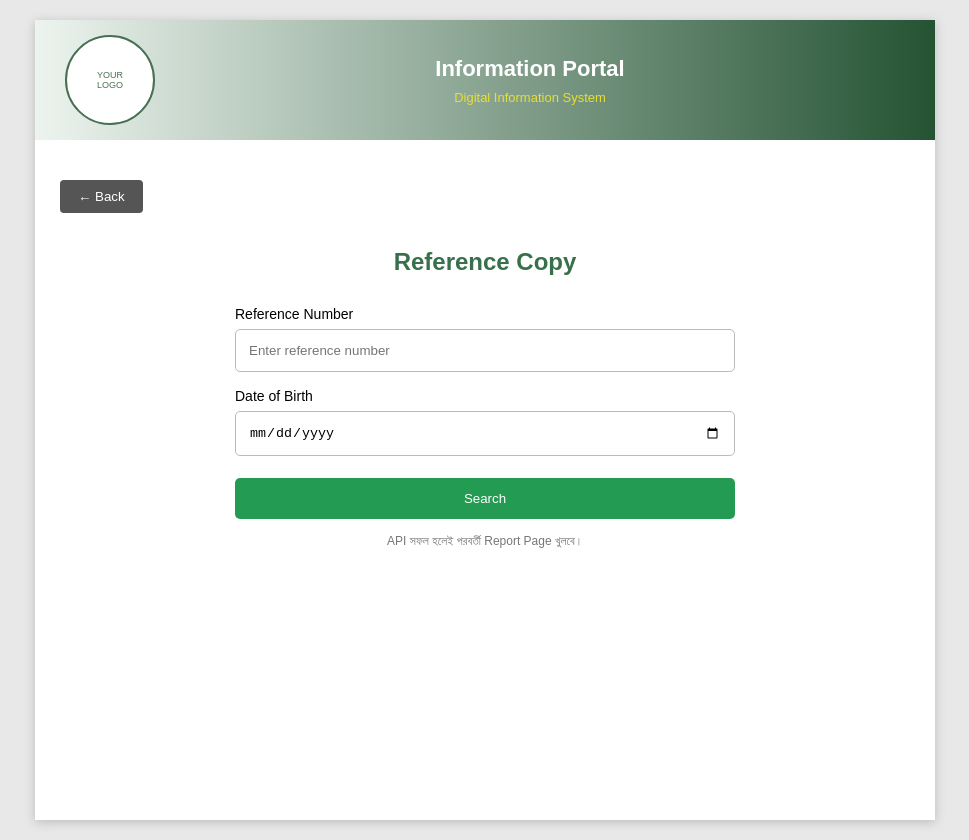
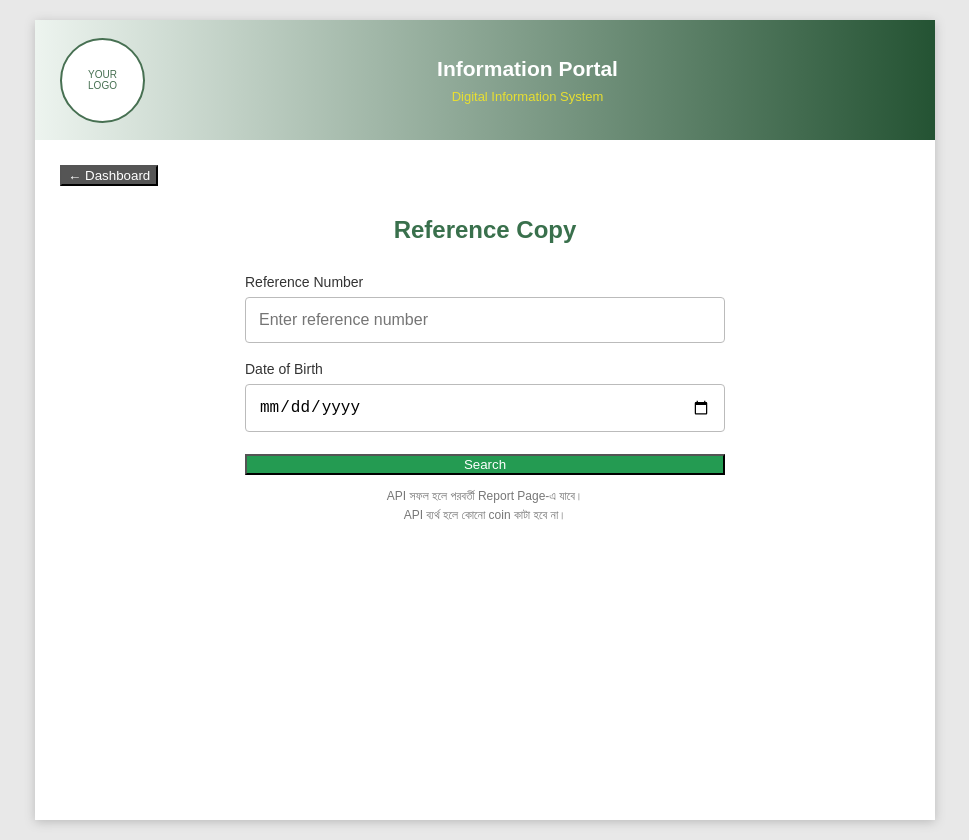
Before and after one commit to Md-Rafii/amar_wallet, a plain HTML site: page search/index.html in a window 1280 px wide. Shown: the whole page, without its empty margins (155-1124 px from the left). Drawn offline with Linux system fonts and the light colour scheme.

Commit message:
Update index.html

```diff
--- a/search/index.html
+++ b/search/index.html
@@ -2,485 +2,156 @@
 <html lang="bn">
 <head>
 <meta charset="UTF-8">
-<meta name="viewport" content="width=device-width,initial-scale=1">
-
-<title>Reference Search</title>
+<meta name="viewport" content="width=device-width, initial-scale=1">
+<title>Reference Copy Search</title>
 
 <style>
-
 *{box-sizing:border-box}
-
-body{
- margin:0;
- background:#e8e8e8;
- font-family:Arial,sans-serif;
-}
-
-.page{
- max-width:900px;
- min-height:100vh;
- margin:20px auto;
- background:white;
- box-shadow:0 2px 10px #bbb;
-}
-
-.header{
- height:120px;
- background:linear-gradient(90deg,#edf4ef,#245333);
- display:flex;
- align-items:center;
- padding:15px 30px;
-}
-
-.logo{
- width:90px;
- height:90px;
- border-radius:50%;
- border:2px solid #477052;
- background:white;
- display:flex;
- justify-content:center;
- align-items:center;
- text-align:center;
- font-size:9px;
- color:#477052;
-}
-
-.headerText{
- flex:1;
- text-align:center;
- color:white;
-}
-
-.headerText h1{
- font-size:22px;
- margin:0 0 8px;
-}
-
-.headerText p{
- margin:0;
- color:#e8df31;
- font-size:13px;
-}
-
-.content{
- padding:40px 25px;
-}
-
-.back{
- background:#555;
- color:white;
- border:0;
- padding:9px 18px;
- border-radius:4px;
-}
-
-.form{
- max-width:500px;
- margin:35px auto;
-}
-
-.title{
- text-align:center;
- color:#39704c;
- margin-bottom:30px;
-}
-
-label{
- display:block;
- margin:16px 0 7px;
- font-size:14px;
-}
-
-input{
- width:100%;
- padding:13px;
- border:1px solid #bbb;
- border-radius:5px;
-}
-
-.search{
- width:100%;
- margin-top:22px;
- padding:13px;
- border:0;
- border-radius:5px;
- background:#249b52;
- color:white;
- cursor:pointer;
-}
-
-.search:disabled{
- opacity:.6;
-}
-
-.note{
- text-align:center;
- font-size:12px;
- color:#777;
- margin-top:15px;
-}
-
-.toast{
- position:fixed;
- bottom:30px;
- left:50%;
- transform:translateX(-50%);
- background:#333;
- color:white;
- padding:12px 22px;
- border-radius:5px;
- display:none;
- z-index:999;
-}
-
+body{margin:0;background:#e8e8e8;font-family:Arial,sans-serif;color:#333}
+.page{max-width:900px;min-height:100vh;margin:20px auto;background:white;box-shadow:0 2px 10px #bbb}
+.header{height:120px;background:linear-gradient(90deg,#edf4ef,#245333);display:flex;align-items:center;padding:15px 25px}
+.logo{width:85px;height:85px;flex-shrink:0;border-radius:50%;background:white;border:2px solid #477052;display:flex;align-items:center;justify-content:center;text-align:center;color:#477052;font-size:10px}
+.headerText{flex:1;text-align:center;color:white}
+.headerText h1{font-size:21px;margin:0 0 8px}
+.headerText p{margin:0;color:#e8df31;font-size:13px}
+.content{padding:25px}
+.back{background:#555;color:white}
+.form{max-width:480px;margin:30px auto}
+h2{text-align:center;color:#39704c;margin-bottom:30px}
+label{display:block;margin:18px 0 7px;font-size:14px}
+input{width:100%;padding:13px;border:1px solid #bbb;border-radius:4px;font-size:16px}
+.search{width:100%;margin-top:22px;background:#249b52;color:white}
+.search:disabled{opacity:.6}
+.note{text-align:center;font-size:12px;color:#777;line-height:1.6}
+.toast{display:none;position:fixed;bottom:25px;left:50%;transform:translateX(-50%);padding:12px 18px;background:#333;color:white;border-radius:5px;max-width:90%;text-align:center}
+@media(max-width:600px){.page{margin:0}.header{height:110px;padding:10px 15px}.logo{width:70px;height:70px}.headerText h1{font-size:16px}.content{padding:20px}}
 </style>
 </head>
 
 <body>
+<div class="page">
+  <header class="header">
+    <div class="logo">YOUR<br>LOGO</div>
+    <div class="headerText">
+      <h1>Information Portal</h1>
+      <p>Digital Information System</p>
+    </div>
+  </header>
 
-<div class="page">
+  <div class="content">
+    <button class="back" type="button" onclick="goBack()">← Dashboard</button>
 
-<header class="header">
+    <div class="form">
+      <h2>Reference Copy</h2>
 
-<div class="logo">
-YOUR<br>LOGO
+      <form id="searchForm">
+        <label for="reference">Reference Number</label>
+        <input id="reference" name="reference" type="text"
+               placeholder="Enter reference number" required>
+
+        <label for="dob">Date of Birth</label>
+        <input id="dob" name="dob" type="date" required>
+
+        <button id="searchButton" class="search" type="submit">
+          Search
+        </button>
+      </form>
+
+      <p class="note">
+        API সফল হলে পরবর্তী Report Page-এ যাবে।<br>
+        API ব্যর্থ হলে কোনো coin কাটা হবে না।
+      </p>
+    </div>
+  </div>
 </div>
-
-<div class="headerText">
-<h1>Information Portal</h1>
-<p>Digital Information System</p>
-</div>
-
-</header>
-
-
-<div class="content">
-
-<button class="back" onclick="history.back()">
-← Back
-</button>
-
-
-<div class="form">
-
-<h2 class="title">
-Reference Copy
-</h2>
-
-
-<label>
-Reference Number
-</label>
-
-<input
- id="reference"
- type="text"
- placeholder="Enter reference number"
-/>
-
-
-<label>
-Date of Birth
-</label>
-
-<input
- id="dob"
- type="date"
-/>
-
-
-<button
- id="searchBtn"
- class="search"
- onclick="searchAPI()"
->
-Search
-</button>
-
-
-<div class="note">
-API সফল হলেই পরবর্তী Report Page খুলবে।
-</div>
-
-</div>
-
-</div>
-
-</div>
-
 
 <div id="toast" class="toast"></div>
 
+<script>
+/*
+  তোমার আসল API URL এখানে বসাবে।
+  উদাহরণ: https://api.example.com/search
 
-<script>
+  API-কে success:true এবং data object ফেরত দিতে হবে।
+*/
+const API_URL = "https://YOUR-API-SERVER.com/api/search";
 
-/*
-=========================================
-YOUR API
-=========================================
-
-Example:
-
-https://example.com/api/search
-
-Expected:
-
-{
-  "success": true,
-  "data": {
-    "reference": "663",
-    "dob": "2000-10-23",
-    "nameBn": "...",
-    "nameEn": "...",
-    "father": "...",
-    "mother": "...",
-    "blood": "...",
-    "occupation": "...",
-    "presentAddress": "...",
-    "permanentAddress": "...",
-    "photo": "https://..."
-  }
+function goBack(){
+  window.location.href = "../index.html";
 }
-*/
-
-const API_URL =
-"https://YOUR-API-SERVER.com/api/search";
-
-
-const COST = 10;
-
 
 function showToast(message){
-
- const toast=document.getElementById("toast");
-
- toast.textContent=message;
- toast.style.display="block";
-
- setTimeout(()=>{
-   toast.style.display="none";
- },3000);
-
+  const toast = document.getElementById("toast");
+  toast.textContent = message;
+  toast.style.display = "block";
+  clearTimeout(window.toastTimer);
+  window.toastTimer = setTimeout(() => {
+    toast.style.display = "none";
+  }, 3000);
 }
 
+document.getElementById("searchForm").addEventListener("submit", async function(event){
+  event.preventDefault();
 
-async function searchAPI(){
+  const reference = document.getElementById("reference").value.trim();
+  const dob = document.getElementById("dob").value;
+  const button = document.getElementById("searchButton");
 
- const reference=
- document.getElementById("reference").value.trim();
+  if(!reference || !dob){
+    showToast("Reference Number এবং জন্মতারিখ দিন");
+    return;
+  }
 
- const dob=
- document.getElementById("dob").value;
+  if(API_URL.includes("YOUR-API-SERVER")){
+    showToast("আগে আসল API URL বসাও");
+    return;
+  }
 
+  button.disabled = true;
+  button.textContent = "Searching...";
 
- if(!reference){
+  try {
+    const url = API_URL
+      + "?reference=" + encodeURIComponent(reference)
+      + "&dob=" + encodeURIComponent(dob);
 
-   showToast("Reference Number দিন");
-   return;
+    const response = await fetch(url, {
+      method: "GET",
+      headers: { "Accept": "application/json" }
+    });
 
- }
+    if(!response.ok) throw new Error("API_FAILED");
 
+    const result = await response.json();
 
- if(!dob){
+    if(result.success !== true || !result.data){
+      throw new Error("API_FAILED");
+    }
 
-   showToast("Date of Birth দিন");
-   return;
+    /*
+      শুধু সফল response-এর data পরের পেজের জন্য রাখছি।
+      এখনো কোনো coin deduction করা হচ্ছে না।
+    */
+    sessionStorage.setItem("reportData", JSON.stringify({
+      ...result.data,
+      reference: reference,
+      dob: result.data.dob || dob
+    }));
 
- }
+    /*
+      পরের ধাপে report/index.html তৈরি হলে
+      এই navigation কাজ করবে।
+    */
+    window.location.href = "../report/index.html";
 
-
- const button=
- document.getElementById("searchBtn");
-
- button.disabled=true;
- button.textContent="Searching...";
-
-
- try{
-
-   const url=
-     API_URL+
-     "?reference="+
-     encodeURIComponent(reference)+
-     "&dob="+
-     encodeURIComponent(dob);
-
-
-   const response=
-     await fetch(url,{
-       method:"GET",
-       headers:{
-         "Accept":"application/json"
-       }
-     });
-
-
-   if(!response.ok){
-
-     throw new Error("API_FAILED");
-
-   }
-
-
-   const result=
-     await response.json();
-
-
-   /*
-   ==========================
-   API SUCCESS CHECK
-   ==========================
-   */
-
-   if(
-     result.success !== true ||
-     !result.data
-   ){
-
-     throw new Error("API_FAILED");
-
-   }
-
-
-   /*
-   ==========================
-   API SUCCESS
-   ==========================
-
-   এখানে data temporaryভাবে
-   browser-এর sessionStorage-এ রাখা হচ্ছে।
-   */
-
-   sessionStorage.setItem(
-     "reportData",
-     JSON.stringify(result.data)
-   );
-
-
-   /*
-   Reference number-টাও save করছি
-   */
-
-   sessionStorage.setItem(
-     "reportReference",
-     reference
-   );
-
-
-   /*
-   ==========================
-   COIN DEDUCTION
-   ==========================
-
-   Production-এ এখানে নিজের secure
-   backend/Firebase transaction call করবে।
-
-   API success হওয়ার আগ পর্যন্ত
-   এই function call হবে না।
-   */
-
-   const coinResult=
-     await deductCoins(COST);
-
-
-   if(!coinResult.success){
-
-     throw new Error("COIN_FAILED");
-
-   }
-
-
-   /*
-   ==========================
-   REPORT PAGE
-   ==========================
-   */
-
-   window.location.href=
-     "../report/index.html";
-
-
- }catch(error){
-
-   console.error(error);
-
-
-   /*
-   API fail হলে:
-   - report page যাবে না
-   - coin deduction হবে না
-   */
-
-   if(error.message==="COIN_FAILED"){
-
-     showToast("Coin deduction failed");
-
-   }else{
-
-     showToast("API server off");
-
-   }
-
- }finally{
-
-   button.disabled=false;
-   button.textContent="Search";
-
- }
-
-}
-
-
-/*
-=========================================
-SECURE COIN FUNCTION
-=========================================
-
-এটা production-এ backend endpoint হবে।
-
-Frontend থেকে সরাসরি Firebase balance
-কমাবে না।
-*/
-
-async function deductCoins(amount){
-
- /*
-   Example:
-
-   const token =
-     await firebase.auth().currentUser.getIdToken();
-
-   const response =
-     await fetch("/api/deduct-coins",{
-       method:"POST",
-       headers:{
-         "Authorization":"Bearer "+token,
-         "Content-Type":"application/json"
-       },
-       body:JSON.stringify({
-         amount:amount
-       })
-     });
-
-   return await response.json();
- */
-
-
- /*
-   এখন demo purpose-এ success করছি।
-
-   Production-এ এই অংশে তোমার
-   secure backend বসাতে হবে।
- */
-
- return {
-   success:true
- };
-
-}
-
+  } catch(error) {
+    console.error(error);
+    showToast("API server off");
+  } finally {
+    button.disabled = false;
+    button.textContent = "Search";
+  }
+});
 </script>
-
 </body>
 </html>
```
